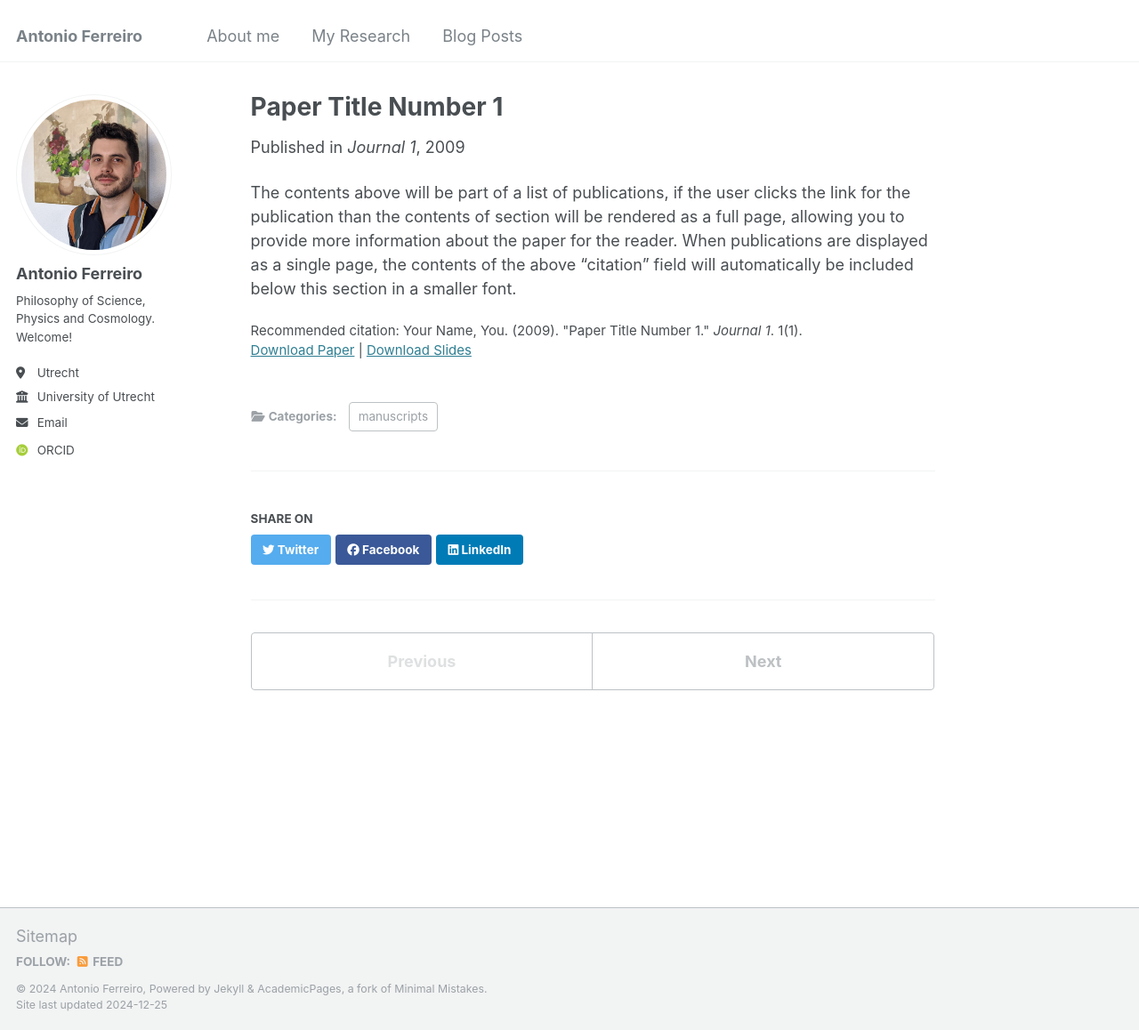
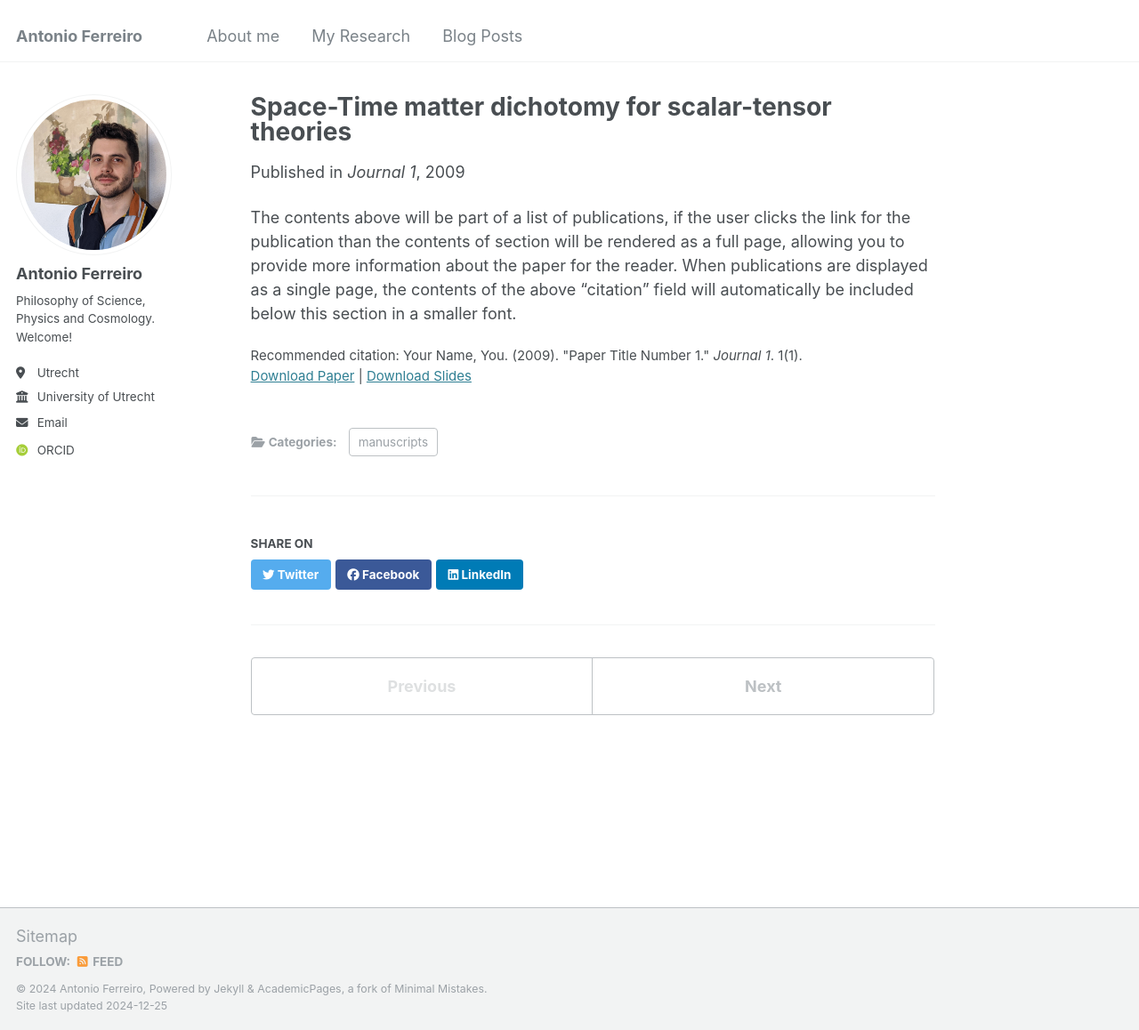
Before and after one commit to Anfedea/anfedea.github.io, a Jekyll site: the page built from _publications/2009-10-01-paper-title-number-1.md, in a window 1280 px wide and 1158 px high. Shown: the whole window at 89% size. Built offline with Jekyll 4.4.1, drawn with Linux system fonts in a browser that asks for light colours; some web fonts are replaced.

Commit message:
Update 2009-10-01-paper-title-number-1.md

```diff
--- a/_publications/2009-10-01-paper-title-number-1.md
+++ b/_publications/2009-10-01-paper-title-number-1.md
@@ -1,5 +1,5 @@
 ---
-title: "Paper Title Number 1"
+title: "Space-Time matter dichotomy for scalar-tensor theories"
 collection: publications
 category: manuscripts
 permalink: /publication/2009-10-01-paper-title-number-1
```
